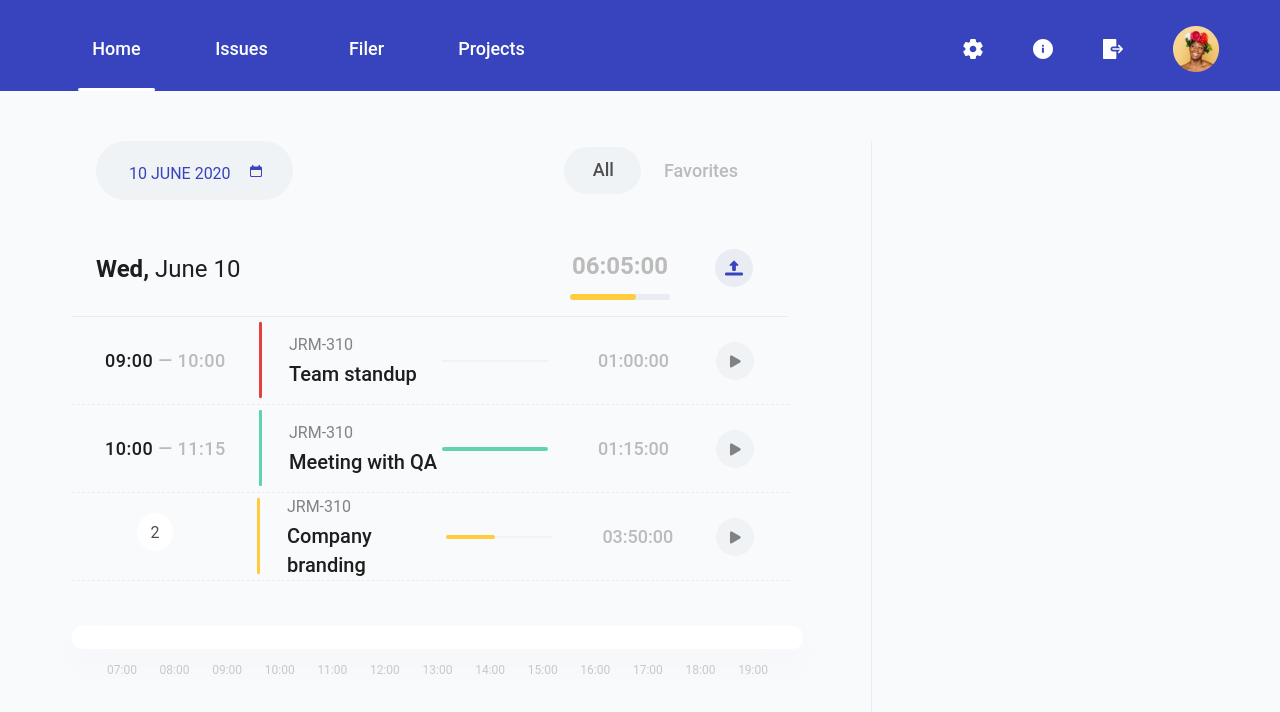
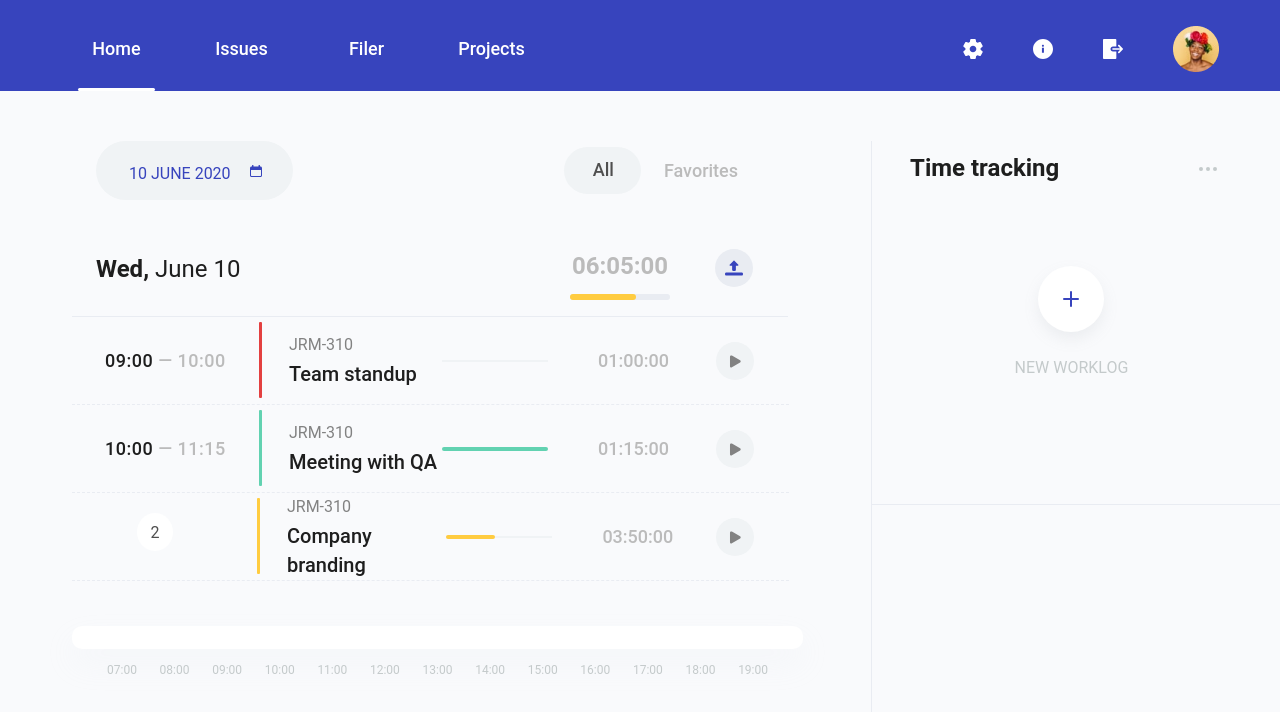
Before and after one commit to irina-lu/time-tracker-reactjs, a React (Create React App) app: page / in a window 1280 px wide. Shown: the top 712 px of the page. Built offline with nearby package versions, Linux system fonts and the light colour scheme.

Commit message:
Time tracking section realization

```diff
--- a/src/Header/UserMenu.scss
+++ b/src/Header/UserMenu.scss
@@ -1,5 +1,4 @@
 @import '../assets/color.scss';
-@import '../assets/visually-hidden';
 
 .user-list {
     margin: 0;
--- a/src/Main/Main.js
+++ b/src/Main/Main.js
@@ -1,13 +1,14 @@
 import React from "react";
 import "./Main.scss";
 import MainScreen from "../MainScreen/MainScreen";
+import TimeTracking from "../TimeTracking/TimeTracking";
 
 function Main() {
   return (
     <main className="page-main">
       <h1 className="visually-hidden">Time Tracker</h1>
       <MainScreen />
-      {/* <TimeTracking /> */}
+      <TimeTracking />
       {/* <GoogleSync /> */}
     </main>
   );
--- /dev/null
+++ b/src/TimeTracking/ActiveWorklog.js
@@ -0,0 +1,51 @@
+import React from "react";
+import "./ActiveWorklog.scss";
+
+function ActiveWorklog() {
+  return (
+    <div className="active-worklog">
+      <p className="active-worklog__input-wrapper">
+        <label
+          className="active-worklog__label visually-hidden"
+          for="worklog-name"
+        >
+          Add worklog name
+        </label>
+        <input
+          type="text"
+          className="active-worklog__input"
+          id="worklog-name"
+          name="worklog-name"
+          placeholder="Add worklog name"
+          value="Meeting with QA"
+        />
+      </p>
+      <p className="active-worklog__input-wrapper">
+        <label
+          className="active-worklog__label visually-hidden "
+          for="issue-name"
+        >
+          Add issue
+        </label>
+        <input
+          type="text"
+          className="active-worklog__input"
+          id="issue-name"
+          name="issue-name"
+          placeholder="Add issue"
+        />
+      </p>
+      <span className="active-worklog__timer">01:15:00</span>
+      <div className="active-worklog__btn-wrapper">
+        <button className="active-worklog__btn active-worklog__btn-stop">
+          <span className="visually-hidden">Stop</span>
+        </button>
+        <button className="active-worklog__btn active-worklog__btn-pause active-worklog__btn-pause_run">
+          <span className="visually-hidden">Pause</span>
+        </button>
+      </div>
+    </div>
+  );
+}
+
+export default ActiveWorklog;
--- /dev/null
+++ b/src/TimeTracking/ActiveWorklog.scss
@@ -0,0 +1,133 @@
+@import "../assets/color.scss";
+
+.active-worklog {
+  padding-left: 10px;
+  text-align: center;
+}
+
+.active-worklog__input-wrapper {
+  margin: 0;
+  padding: 0;
+  margin-bottom: 12px;
+
+  &:last-of-type {
+    margin-bottom: 5px;
+  }
+}
+
+.active-worklog__input {
+  width: 80%;
+  border: none;
+  padding: 0 10px;
+  background-color: transparent;
+  font-family: "Roboto", "Arial", sans-serif;
+  font-size: 20px;
+  line-height: 29px;
+  font-weight: 600;
+  text-align: center;
+  color: $black;
+  cursor: pointer;
+
+  &:focus {
+    &::-webkit-input-placeholder {
+      opacity: 0;
+      transition: opacity 0.2s ease;
+    }
+
+    outline: none;
+    box-shadow: 0px 1px 0px 0px $font-black;
+  }
+}
+
+.active-worklog__input::-webkit-input-placeholder {
+  font-family: "Roboto", "Arial", sans-serif;
+  font-size: 15px;
+  line-height: 26px;
+  font-weight: 400;
+  text-transform: uppercase;
+  color: $font-mid-gray;
+  text-align: center;
+  opacity: 1;
+  transition: opacity 0.2s ease;
+}
+
+.active-worklog__timer {
+  display: block;
+  margin: 0 auto;
+  font-size: 54px;
+  line-height: 78px;
+  font-weight: bold;
+  text-align: center;
+  color: $font-black;
+  margin-bottom: 35px;
+}
+
+.active-worklog__btn-wrapper {
+  margin: 0 auto;
+  width: 118px;
+  display: flex;
+  justify-content: space-between;
+}
+
+.active-worklog__btn {
+  padding: 0;
+  border: none;
+  background-color: transparent;
+  width: 48px;
+  height: 48px;
+  border-radius: 50%;
+  cursor: pointer;
+  position: relative;
+
+  &:focus {
+    outline: none;
+  }
+
+  &:hover {
+    box-shadow: 0px 7px 15px rgba(148, 156, 160, 0.5);
+  }
+}
+
+.active-worklog__btn-stop {
+  background-color: $red;
+
+  &::before {
+    content: "";
+    position: absolute;
+    top: 15px;
+    left: 16px;
+    width: 17px;
+    height: 17px;
+    background-color: $white;
+    border-radius: 3px;
+  }
+}
+
+.active-worklog__btn-pause {
+  background-color: $violet;
+
+  &::before {
+    content: "";
+    position: absolute;
+    top: 15px;
+    left: 17px;
+    width: 17px;
+    height: 18px;
+    background-image: url("../assets/img/icon/play-white.svg");
+    background-repeat: no-repeat;
+    background-position: center;
+    background-size: contain;
+  }
+
+  &_run::before {
+    content: "";
+    position: absolute;
+    top: 15px;
+    left: 16px;
+    width: 5px;
+    height: 17px;
+    background-color: $white;
+    border-radius: 3px;
+    box-shadow: 11px 0 0 0 $white;
+  }
+}
--- /dev/null
+++ b/src/TimeTracking/NewWorklog.js
@@ -0,0 +1,15 @@
+import React from "react";
+import "./NewWorklog.scss";
+
+function NewWorklog() {
+  return (
+    <div className="new-worklog">
+      <button className="new-worklog__btn">
+        <span className="visually-hidden">Add new worklog</span>
+      </button>
+      <p className="new-worklog__phrase">NEW WORKLOG</p>
+    </div>
+  );
+}
+
+export default NewWorklog;
--- /dev/null
+++ b/src/TimeTracking/NewWorklog.scss
@@ -0,0 +1,50 @@
+@import '../assets/color.scss';
+
+.new-worklog {
+    padding-top: 28px;
+    padding-left: 13px;
+}
+
+.new-worklog__btn {
+    padding: 0;
+    border: none;
+    display: block;
+    margin: 0 auto;
+    margin-bottom: 23px;
+    position: relative;
+    width: 66px;
+    height: 66px;
+    border-radius: 50%;
+    background-color: $white;
+    cursor: pointer;
+    box-shadow: 0px 7px 15px rgba(148, 156, 160, 0.13);
+
+    &:hover,
+    &:focus {
+        outline: none;
+        box-shadow: 0px 10px 30px rgba(163, 163, 163, 0.44);
+    }
+
+    &::after,
+    &::before {
+        content: "";
+        position: absolute;
+        top: 32px;
+        left: 25px;
+        width: 16px;
+        height: 2px;
+        border-radius: 5px;
+        background-color: #3744bd;
+    }
+
+    &::after {
+        transform: rotate(90deg);
+    }
+}
+
+.new-worklog__phrase {
+    font-size: 16px;
+    line-height: 26px;
+    text-align: center;
+    color: $font-gray;
+}
--- /dev/null
+++ b/src/TimeTracking/TimeTracking.js
@@ -0,0 +1,24 @@
+import React from "react";
+import "./TimeTracking.scss";
+import WorklogOptions from "../WorklogOptions/WorklogOptions";
+import NewWorklog from "./NewWorklog";
+import ActiveWorklog from "./ActiveWorklog";
+
+function TimeTracking() {
+  return (
+    <section className="time-tracking">
+      <div className="time-tracking__title-wrapper">
+        <h2 className="time-tracking__title">Time tracking</h2>
+        <button className="time-tracking__options">
+          <span className="visually-hidden">Options</span>
+          <span className="time-tracking__round"></span>
+        </button>
+        <WorklogOptions />
+      </div>
+      <NewWorklog />
+      {/* <ActiveWorklog /> */}
+    </section>
+  );
+}
+
+export default TimeTracking;
--- /dev/null
+++ b/src/TimeTracking/TimeTracking.scss
@@ -0,0 +1,50 @@
+@import '../assets/color.scss';
+
+.time-tracking {
+    position: relative;
+    padding-left: 38px;
+    padding-top: 10px;
+    padding-right: 60px;
+    border-bottom: 1px solid $border;
+}
+
+.time-tracking__title-wrapper {
+    display: flex;
+    justify-content: space-between;
+    margin-bottom: 52px;
+}
+
+.time-tracking__title {
+    margin: 0;
+    padding: 0;
+    font-size: 24px;
+    line-height: 35px;
+    font-weight: bold;
+}
+
+.time-tracking__options {
+    padding: 13px 10px;
+    border: none;
+    background-color: transparent;
+    cursor: pointer;
+}
+
+.time-tracking__menu {
+    display: none;
+    top: 40px;
+    right: 63px;
+}
+
+.time-tracking__options:hover~.time-tracking__menu,
+.time-tracking__options:focus~.time-tracking__menu {
+    display: block;
+}
+
+.time-tracking__round {
+    display: block;
+    width: 4px;
+    height: 4px;
+    border-radius: 50%;
+    background-color: $font-gray;
+    box-shadow: 7px 0px 0px 0px $font-gray, -7px 0px 0px 0px $font-gray;
+}
--- /dev/null
+++ b/src/WorklogOptions/WorklogOptions.js
@@ -0,0 +1,23 @@
+import React from "react";
+import "./WorklogOptions.scss";
+
+function WorklogOptions() {
+  return (
+    <ul className="worklog-options time-tracking__menu">
+      <li className="worklog-options__item">
+        <button className="worklog-options__btn">Jira link</button>
+      </li>
+      <li className="worklog-options__item">
+        <button className="worklog-options__btn">Duplicate</button>
+      </li>
+      <li className="worklog-options__item">
+        <button className="worklog-options__btn">Add to favorite</button>
+      </li>
+      <li className="worklog-options__item">
+        <button className="worklog-options__btn">Delete</button>
+      </li>
+    </ul>
+  );
+}
+
+export default WorklogOptions;
--- /dev/null
+++ b/src/WorklogOptions/WorklogOptions.scss
@@ -0,0 +1,37 @@
+@import '../assets/color.scss';
+
+.worklog-options {
+    position: absolute;
+    list-style: none;
+    padding: 0;
+    margin: 0;
+    padding: 8px 0;
+    width: 169px;
+    background: $white;
+    box-shadow: 0px 15px 30px rgba(216, 226, 232, 0.12);
+    border-radius: 10px;
+    z-index: 1;
+
+    &:hover {
+        display: block;
+    }
+}
+
+.worklog-options__btn {
+    border: none;
+    padding: 11px 15px 10px 32px;
+    background-color: transparent;
+    font-family: inherit;
+    font-size: 16px;
+    line-height: 23px;
+    color: $font-dark-gray;
+    width: 100%;
+    text-align: start;
+    cursor: pointer;
+
+    &:hover,
+    &:focus {
+        outline: none;
+        background-color: $skyblue;
+    }
+}
--- a/src/assets/color.scss
+++ b/src/assets/color.scss
@@ -21,3 +21,4 @@ $black: #000000;
 $weekday-color: #999999;
 $day-color: #444444;
 $another-month: #cccccc;
+$red: #EB5757;
--- a/src/index.scss
+++ b/src/index.scss
@@ -1,4 +1,5 @@
 @import '../src/assets/color.scss';
+@import '../src/assets/visually-hidden';
 
 *,
 *::before,
```
Also changed, not shown: src/assets/img/icon/play-white.svg (added).
